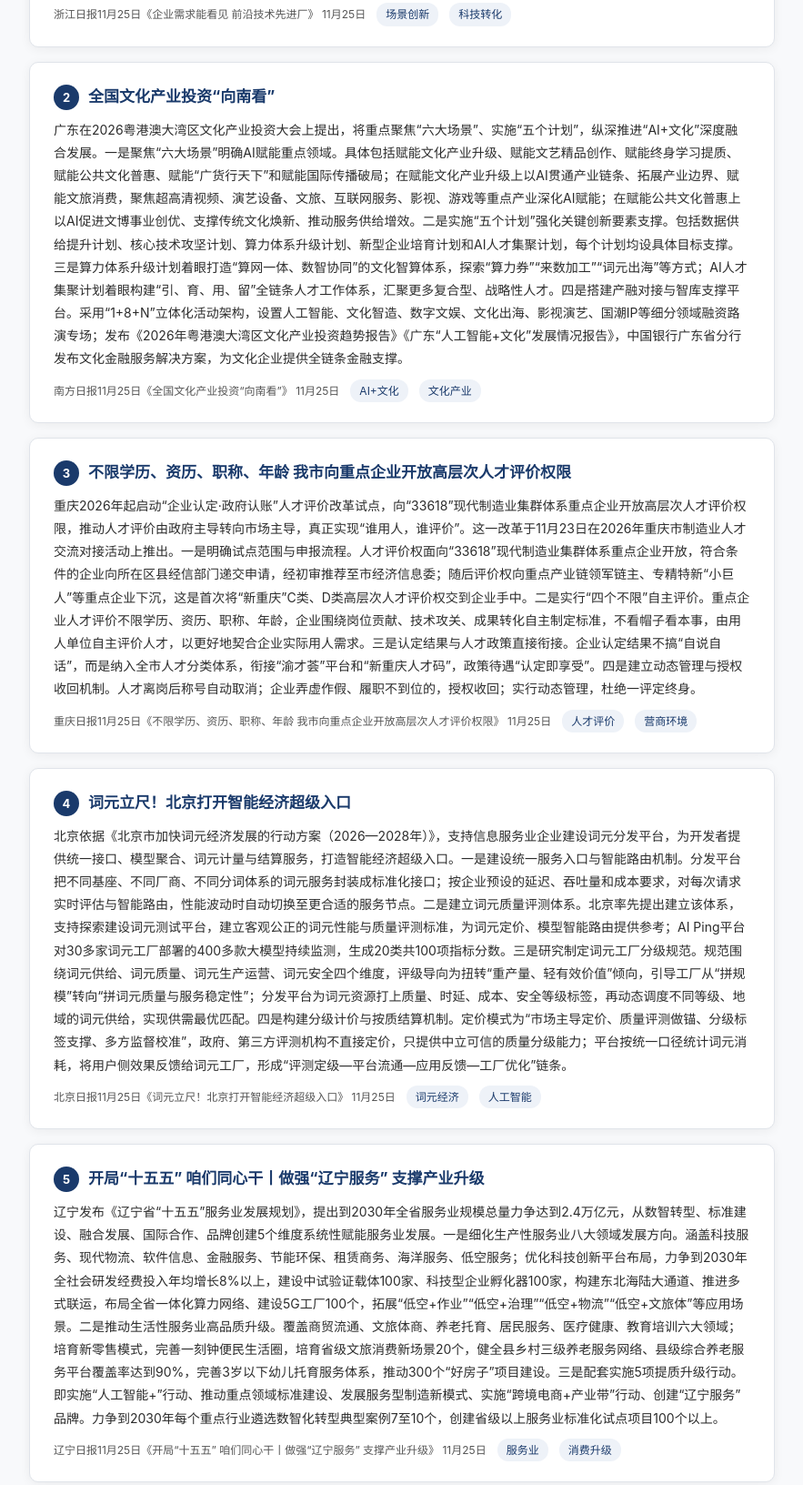
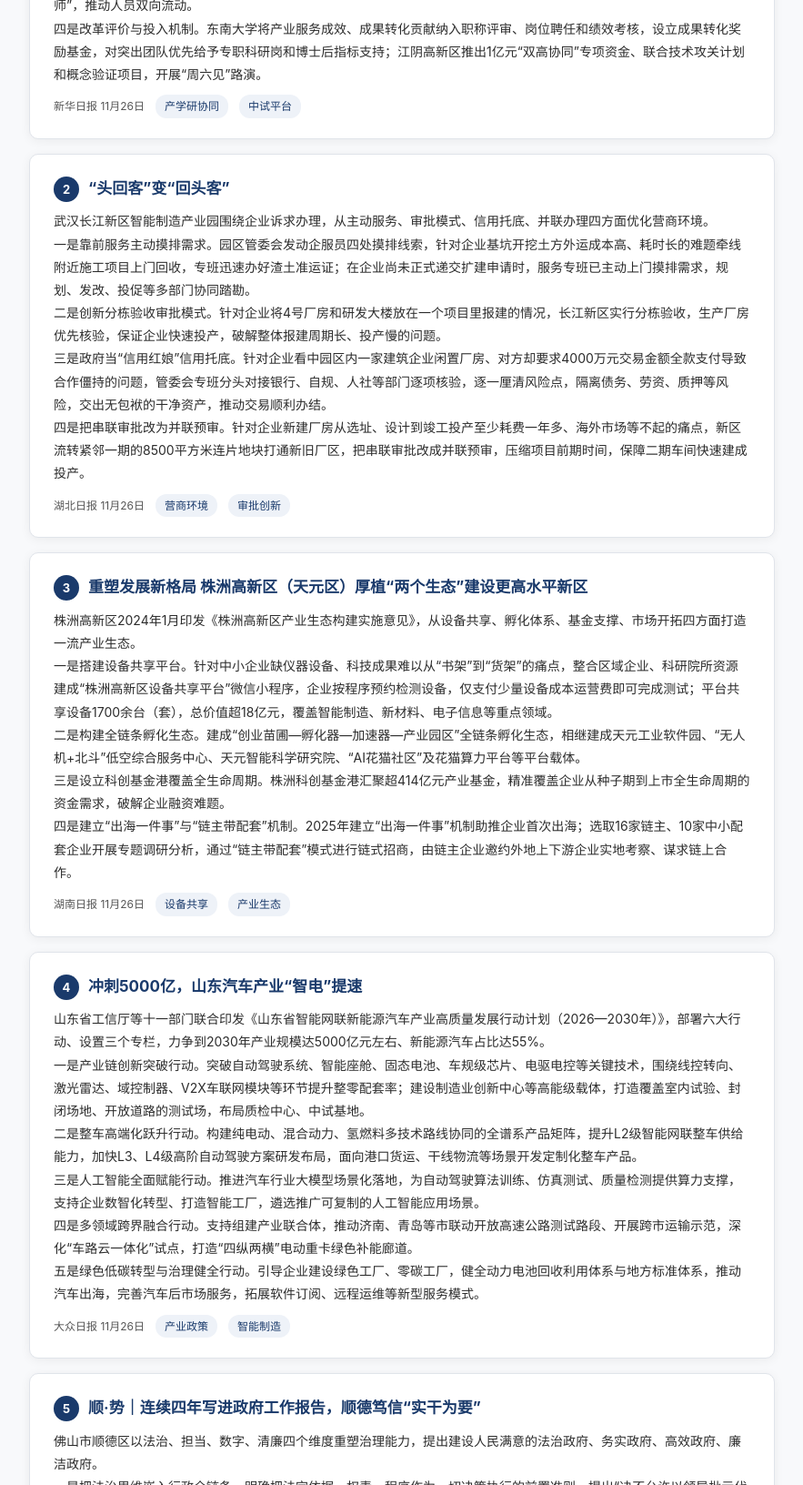
Before and after one commit to ETKing668/media-briefing, a plain HTML site: page index.html in a window 1280 px wide. Shown: the part 612-2244 px from the top of the page at 91% size, without its empty margins (198-1081 px from the left). Drawn offline with Linux system fonts and the light colour scheme.

Commit message:
Update briefing 2026-11-26

```diff
--- a/index.html
+++ b/index.html
@@ -51,53 +51,53 @@
 <body>
 <div class="header">
   <h1>媒体信息摘报</h1>
-  <div class="date">2026年11月25日</div>
+  <div class="date">2026年11月26日</div>
   <div class="subtitle">省级党报经济·科技·消费创新举措精选（福建省可借鉴）</div>
 </div>
 <div class="container">
   <div class="action-bar">
-    <a href="11.25%E5%AA%92%E4%BD%93%E4%BF%A1%E6%81%AF%E6%91%98%E6%8A%A5.docx" class="btn btn-download">⬇ 下载 Word 文档</a>
+    <a href="11.26%E5%AA%92%E4%BD%93%E4%BF%A1%E6%81%AF%E6%91%98%E6%8A%A5.docx" class="btn btn-download">⬇ 下载 Word 文档</a>
     <a href="javascript:location.reload()" class="btn btn-refresh">刷新页面</a>
   </div>
   <div class="news-list">
     <div class="news-card">
-  <div class="title"><span class="num">1</span>企业需求能看见 前沿技术先进厂</div>
-  <div class="summary">温州出台《加快新场景大规模建设应用 推动科技创新和产业高质量发展行动方案（2026—2028年）》，提出打造一批场景实验室，构建闭环机制加快新场景大规模建设应用，到2028年累计开放300个以上新场景。一是建立市县两级场景需求与能力常态化征集机制。将模糊化、碎片化的行业需求整合为体系化、共性化的场景“标书”，让供给方循着“标书”精准发力，目前已征集市级场景需求178项、能力供给清单174项。二是推动国企开放城市核心资源作为验证地。开放基础设施建设、交通运输、公共服务、产业发展、数据资源利用等重点领域，体系化对外赋能输出；将轨道交通开放为场景实验室，吸引企业具身智能机器人成为“检修工”，已累计研发13个通用模型，针对雨天、反光等特殊工况开发9个专用模型。三是建立场景创新尽职免责机制。针对企业首试风险成本顾虑，对履职到位、非主观故意造成的失误予以免责，降低需求方首购首用顾虑。四是推动场景实验室由单点开放走向系统验证。年底前打造十大场景实验室，在单一场景开放基础上推动重点领域走向“系统验证”；乐清经济开发区公交超充站作为场景实验室，向刚量产的天正电气固态变压器开放“首试”，新产品在国网乐清市供电公司帮助下接入真实电网测试。</div>
+  <div class="title"><span class="num">1</span>一条集成电路产线的“破壁”之旅</div>
+  <div class="summary">东南大学与江阴高新区入选江苏省首批“双高协同”试点，围绕共建平台、匹配需求、共享设备、改革评价四方面打通产学研堵点。<br>一是共建三大平台统一协调。双方共建微纳系统国际创新中心、概念验证中心、技术转移中心江阴分中心，由“东南大学—江阴高新区双高协同办公室”统一协调，实行一套班子、三块牌子；微纳分中心依托高校中试平台提供中试级研发测试服务，概念验证分中心负责成果早期筛选培育，技术转移分中心负责供需对接和成果转化。<br>二是建立“四张清单”匹配机制。企业带需求到窗口登记，按企业技术需求清单、高校科技成果清单、高校研发方向清单、高校平台设备清单逐项匹配，把点对点的自由探索变为有组织、有目标、有长期规划的深度融合；形成企业遇技术卡点由高校定点攻关、高校前沿探索企业跟进产业化、定制化人才培养三种合作模式。<br>三是探索轻资产共享运营。不重复建设大型实验室，将高校已有的中试平台、测试设备向企业开放，企业使用微纳中心设备可按技术研发费用的25%获得补贴，获批省科技重大专项的还可获配套支持；校企联合培养研究生、互聘“科技顾问”“产业导师”，推动人员双向流动。<br>四是改革评价与投入机制。东南大学将产业服务成效、成果转化贡献纳入职称评审、岗位聘任和绩效考核，设立成果转化奖励基金，对突出团队优先给予专职科研岗和博士后指标支持；江阴高新区推出1亿元“双高协同”专项资金、联合技术攻关计划和概念验证项目，开展“周六见”路演。</div>
   <div class="meta">
-    <span class="source">浙江日报11月25日《企业需求能看见 前沿技术先进厂》  11月25日</span>
-    <span class="tag">场景创新</span><span class="tag">科技转化</span>
+    <span class="source">新华日报  11月26日</span>
+    <span class="tag">产学研协同</span><span class="tag">中试平台</span>
   </div>
 </div>
 <div class="news-card">
-  <div class="title"><span class="num">2</span>全国文化产业投资“向南看”</div>
-  <div class="summary">广东在2026粤港澳大湾区文化产业投资大会上提出，将重点聚焦“六大场景”、实施“五个计划”，纵深推进“AI+文化”深度融合发展。一是聚焦“六大场景”明确AI赋能重点领域。具体包括赋能文化产业升级、赋能文艺精品创作、赋能终身学习提质、赋能公共文化普惠、赋能“广货行天下”和赋能国际传播破局；在赋能文化产业升级上以AI贯通产业链条、拓展产业边界、赋能文旅消费，聚焦超高清视频、演艺设备、文旅、互联网服务、影视、游戏等重点产业深化AI赋能；在赋能公共文化普惠上以AI促进文博事业创优、支撑传统文化焕新、推动服务供给增效。二是实施“五个计划”强化关键创新要素支撑。包括数据供给提升计划、核心技术攻坚计划、算力体系升级计划、新型企业培育计划和AI人才集聚计划，每个计划均设具体目标支撑。三是算力体系升级计划着眼打造“算网一体、数智协同”的文化智算体系，探索“算力券”“来数加工”“词元出海”等方式；AI人才集聚计划着眼构建“引、育、用、留”全链条人才工作体系，汇聚更多复合型、战略性人才。四是搭建产融对接与智库支撑平台。采用“1+8+N”立体化活动架构，设置人工智能、文化智造、数字文娱、文化出海、影视演艺、国潮IP等细分领域融资路演专场；发布《2026年粤港澳大湾区文化产业投资趋势报告》《广东“人工智能+文化”发展情况报告》，中国银行广东省分行发布文化金融服务解决方案，为文化企业提供全链条金融支撑。</div>
+  <div class="title"><span class="num">2</span>“头回客”变“回头客”</div>
+  <div class="summary">武汉长江新区智能制造产业园围绕企业诉求办理，从主动服务、审批模式、信用托底、并联办理四方面优化营商环境。<br>一是靠前服务主动摸排需求。园区管委会发动企服员四处摸排线索，针对企业基坑开挖土方外运成本高、耗时长的难题牵线附近施工项目上门回收，专班迅速办好渣土准运证；在企业尚未正式递交扩建申请时，服务专班已主动上门摸排需求，规划、发改、投促等多部门协同踏勘。<br>二是创新分栋验收审批模式。针对企业将4号厂房和研发大楼放在一个项目里报建的情况，长江新区实行分栋验收，生产厂房优先核验，保证企业快速投产，破解整体报建周期长、投产慢的问题。<br>三是政府当“信用红娘”信用托底。针对企业看中园区内一家建筑企业闲置厂房、对方却要求4000万元交易金额全款支付导致合作僵持的问题，管委会专班分头对接银行、自规、人社等部门逐项核验，逐一厘清风险点，隔离债务、劳资、质押等风险，交出无包袱的干净资产，推动交易顺利办结。<br>四是把串联审批改为并联预审。针对企业新建厂房从选址、设计到竣工投产至少耗费一年多、海外市场等不起的痛点，新区流转紧邻一期的8500平方米连片地块打通新旧厂区，把串联审批改成并联预审，压缩项目前期时间，保障二期车间快速建成投产。</div>
   <div class="meta">
-    <span class="source">南方日报11月25日《全国文化产业投资“向南看”》  11月25日</span>
-    <span class="tag">AI+文化</span><span class="tag">文化产业</span>
+    <span class="source">湖北日报  11月26日</span>
+    <span class="tag">营商环境</span><span class="tag">审批创新</span>
   </div>
 </div>
 <div class="news-card">
-  <div class="title"><span class="num">3</span>不限学历、资历、职称、年龄 我市向重点企业开放高层次人才评价权限</div>
-  <div class="summary">重庆2026年起启动“企业认定·政府认账”人才评价改革试点，向“33618”现代制造业集群体系重点企业开放高层次人才评价权限，推动人才评价由政府主导转向市场主导，真正实现“谁用人，谁评价”。这一改革于11月23日在2026年重庆市制造业人才交流对接活动上推出。一是明确试点范围与申报流程。人才评价权面向“33618”现代制造业集群体系重点企业开放，符合条件的企业向所在区县经信部门递交申请，经初审推荐至市经济信息委；随后评价权向重点产业链领军链主、专精特新“小巨人”等重点企业下沉，这是首次将“新重庆”C类、D类高层次人才评价权交到企业手中。二是实行“四个不限”自主评价。重点企业人才评价不限学历、资历、职称、年龄，企业围绕岗位贡献、技术攻关、成果转化自主制定标准，不看帽子看本事，由用人单位自主评价人才，以更好地契合企业实际用人需求。三是认定结果与人才政策直接衔接。企业认定结果不搞“自说自话”，而是纳入全市人才分类体系，衔接“渝才荟”平台和“新重庆人才码”，政策待遇“认定即享受”。四是建立动态管理与授权收回机制。人才离岗后称号自动取消；企业弄虚作假、履职不到位的，授权收回；实行动态管理，杜绝一评定终身。</div>
+  <div class="title"><span class="num">3</span>重塑发展新格局 株洲高新区（天元区）厚植“两个生态”建设更高水平新区</div>
+  <div class="summary">株洲高新区2024年1月印发《株洲高新区产业生态构建实施意见》，从设备共享、孵化体系、基金支撑、市场开拓四方面打造一流产业生态。<br>一是搭建设备共享平台。针对中小企业缺仪器设备、科技成果难以从“书架”到“货架”的痛点，整合区域企业、科研院所资源建成“株洲高新区设备共享平台”微信小程序，企业按程序预约检测设备，仅支付少量设备成本运营费即可完成测试；平台共享设备1700余台（套），总价值超18亿元，覆盖智能制造、新材料、电子信息等重点领域。<br>二是构建全链条孵化生态。建成“创业苗圃—孵化器—加速器—产业园区”全链条孵化生态，相继建成天元工业软件园、“无人机+北斗”低空综合服务中心、天元智能科学研究院、“AI花猫社区”及花猫算力平台等平台载体。<br>三是设立科创基金港覆盖全生命周期。株洲科创基金港汇聚超414亿元产业基金，精准覆盖企业从种子期到上市全生命周期的资金需求，破解企业融资难题。<br>四是建立“出海一件事”与“链主带配套”机制。2025年建立“出海一件事”机制助推企业首次出海；选取16家链主、10家中小配套企业开展专题调研分析，通过“链主带配套”模式进行链式招商，由链主企业邀约外地上下游企业实地考察、谋求链上合作。</div>
   <div class="meta">
-    <span class="source">重庆日报11月25日《不限学历、资历、职称、年龄 我市向重点企业开放高层次人才评价权限》  11月25日</span>
-    <span class="tag">人才评价</span><span class="tag">营商环境</span>
+    <span class="source">湖南日报  11月26日</span>
+    <span class="tag">设备共享</span><span class="tag">产业生态</span>
   </div>
 </div>
 <div class="news-card">
-  <div class="title"><span class="num">4</span>词元立尺！北京打开智能经济超级入口</div>
-  <div class="summary">北京依据《北京市加快词元经济发展的行动方案（2026—2028年）》，支持信息服务业企业建设词元分发平台，为开发者提供统一接口、模型聚合、词元计量与结算服务，打造智能经济超级入口。一是建设统一服务入口与智能路由机制。分发平台把不同基座、不同厂商、不同分词体系的词元服务封装成标准化接口；按企业预设的延迟、吞吐量和成本要求，对每次请求实时评估与智能路由，性能波动时自动切换至更合适的服务节点。二是建立词元质量评测体系。北京率先提出建立该体系，支持探索建设词元测试平台，建立客观公正的词元性能与质量评测标准，为词元定价、模型智能路由提供参考；AI Ping平台对30多家词元工厂部署的400多款大模型持续监测，生成20类共100项指标分数。三是研究制定词元工厂分级规范。规范围绕词元供给、词元质量、词元生产运营、词元安全四个维度，评级导向为扭转“重产量、轻有效价值”倾向，引导工厂从“拼规模”转向“拼词元质量与服务稳定性”；分发平台为词元资源打上质量、时延、成本、安全等级标签，再动态调度不同等级、地域的词元供给，实现供需最优匹配。四是构建分级计价与按质结算机制。定价模式为“市场主导定价、质量评测做锚、分级标签支撑、多方监督校准”，政府、第三方评测机构不直接定价，只提供中立可信的质量分级能力；平台按统一口径统计词元消耗，将用户侧效果反馈给词元工厂，形成“评测定级—平台流通—应用反馈—工厂优化”链条。</div>
+  <div class="title"><span class="num">4</span>冲刺5000亿，山东汽车产业“智电”提速</div>
+  <div class="summary">山东省工信厅等十一部门联合印发《山东省智能网联新能源汽车产业高质量发展行动计划（2026—2030年）》，部署六大行动、设置三个专栏，力争到2030年产业规模达5000亿元左右、新能源汽车占比达55%。<br>一是产业链创新突破行动。突破自动驾驶系统、智能座舱、固态电池、车规级芯片、电驱电控等关键技术，围绕线控转向、激光雷达、域控制器、V2X车联网模块等环节提升整零配套率；建设制造业创新中心等高能级载体，打造覆盖室内试验、封闭场地、开放道路的测试场，布局质检中心、中试基地。<br>二是整车高端化跃升行动。构建纯电动、混合动力、氢燃料多技术路线协同的全谱系产品矩阵，提升L2级智能网联整车供给能力，加快L3、L4级高阶自动驾驶方案研发布局，面向港口货运、干线物流等场景开发定制化整车产品。<br>三是人工智能全面赋能行动。推进汽车行业大模型场景化落地，为自动驾驶算法训练、仿真测试、质量检测提供算力支撑，支持企业数智化转型、打造智能工厂，遴选推广可复制的人工智能应用场景。<br>四是多领域跨界融合行动。支持组建产业联合体，推动济南、青岛等市联动开放高速公路测试路段、开展跨市运输示范，深化“车路云一体化”试点，打造“四纵两横”电动重卡绿色补能廊道。<br>五是绿色低碳转型与治理健全行动。引导企业建设绿色工厂、零碳工厂，健全动力电池回收利用体系与地方标准体系，推动汽车出海，完善汽车后市场服务，拓展软件订阅、远程运维等新型服务模式。</div>
   <div class="meta">
-    <span class="source">北京日报11月25日《词元立尺！北京打开智能经济超级入口》  11月25日</span>
-    <span class="tag">词元经济</span><span class="tag">人工智能</span>
+    <span class="source">大众日报  11月26日</span>
+    <span class="tag">产业政策</span><span class="tag">智能制造</span>
   </div>
 </div>
 <div class="news-card">
-  <div class="title"><span class="num">5</span>开局“十五五” 咱们同心干丨做强“辽宁服务” 支撑产业升级</div>
-  <div class="summary">辽宁发布《辽宁省“十五五”服务业发展规划》，提出到2030年全省服务业规模总量力争达到2.4万亿元，从数智转型、标准建设、融合发展、国际合作、品牌创建5个维度系统性赋能服务业发展。一是细化生产性服务业八大领域发展方向。涵盖科技服务、现代物流、软件信息、金融服务、节能环保、租赁商务、海洋服务、低空服务；优化科技创新平台布局，力争到2030年全社会研发经费投入年均增长8%以上，建设中试验证载体100家、科技型企业孵化器100家，构建东北海陆大通道、推进多式联运，布局全省一体化算力网络、建设5G工厂100个，拓展“低空+作业”“低空+治理”“低空+物流”“低空+文旅体”等应用场景。二是推动生活性服务业高品质升级。覆盖商贸流通、文旅体商、养老托育、居民服务、医疗健康、教育培训六大领域；培育新零售模式，完善一刻钟便民生活圈，培育省级文旅消费新场景20个，健全县乡村三级养老服务网络、县级综合养老服务平台覆盖率达到90%，完善3岁以下幼儿托育服务体系，推动300个“好房子”项目建设。三是配套实施5项提质升级行动。即实施“人工智能+”行动、推动重点领域标准建设、发展服务型制造新模式、实施“跨境电商+产业带”行动、创建“辽宁服务”品牌。力争到2030年每个重点行业遴选数智化转型典型案例7至10个，创建省级以上服务业标准化试点项目100个以上。</div>
+  <div class="title"><span class="num">5</span>顺·势｜连续四年写进政府工作报告，顺德笃信“实干为要”</div>
+  <div class="summary">佛山市顺德区以法治、担当、数字、清廉四个维度重塑治理能力，提出建设人民满意的法治政府、务实政府、高效政府、廉洁政府。<br>一是把法治思维嵌入行政全链条。明确把法定依据、权责、程序作为一切决策执行的前置准则，提出“决不允许以领导批示代替法定授权，决不允许以会议决定代替法定程序”；同时坚持依法行政与担当作为相统一，职责范围内的事主动依法高效办理，法律政策界限不清晰的主动研究合法合规路径，决不以依法行政为由不作为、慢作为。<br>二是健全担当实干推进机制。提出让高效成为政府的鲜明标识，健全跨部门协调、重点事项督办和跟踪问效机制，对工作任务定了就办、马上就干、干就干成；要求干部面对发展难题敢于担当、不回避矛盾、不上交困难、不下推问题，坚持实事求是，不搞脱离实际的形象工程、政绩工程，不把过程当结果、不把投入当成效。<br>三是数字赋能治理提质。提出把人工智能用好、用规范，在公文处理、行政审批、政务服务、政策研究等场景深化实际应用，带动业务流程再造；聚焦经济运行、安全生产等重点领域强化动态监测、趋势分析和风险预警，形成“一套指标体系、一个综合看板、一套研判机制、一个督办闭环”，推动治理从事后响应转向事前预警。<br>四是建设学习型机关。围绕产业发展、科技创新、财政金融、城市治理等重点领域加强学习培训，常态化开展现场交流、案例研讨，提升干部专业素养和解决问题能力。</div>
   <div class="meta">
-    <span class="source">辽宁日报11月25日《开局“十五五” 咱们同心干丨做强“辽宁服务” 支撑产业升级》  11月25日</span>
-    <span class="tag">服务业</span><span class="tag">消费升级</span>
+    <span class="source">南方日报  11月26日</span>
+    <span class="tag">政府治理</span><span class="tag">数字赋能</span>
   </div>
 </div>
   </div>
```
